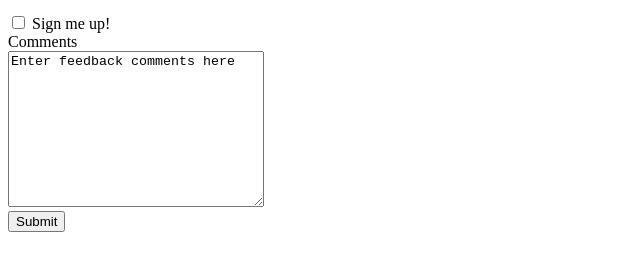
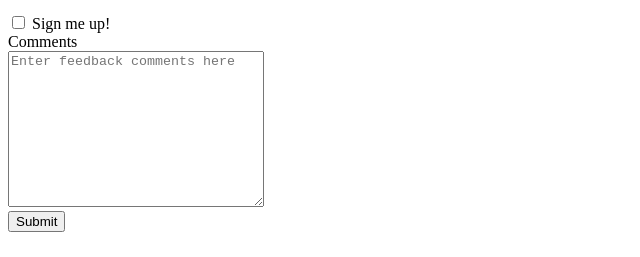
Before and after one commit to hollyphung95/rc-1222-code-solutions, a website: page html-forms/index.html in a window 1280 px wide. Shown: the part 213-470 px from the top of the page, 0-640 px from the left. Drawn offline with Linux system fonts and the light colour scheme.

Commit message:
Removed text content for text area element.  Added attribute placeholder with the value assigned as the previous text content to the textarea element

```diff
--- a/html-forms/index.html
+++ b/html-forms/index.html
@@ -36,7 +36,7 @@
       </div>
 
       <div><label for="comments">Comments</label></div>
-      <div><textarea id="comments" name="comments" style="width: 250px; height: 150px;">Enter feedback comments here</textarea></div>
+      <div><textarea id="comments" name="comments" style="width: 250px; height: 150px;" placeholder="Enter feedback comments here"></textarea></div>
       <div><label for="submit"></label></div>
       <div><input id="submit" type="submit" value="Submit" /></div>
 
```
